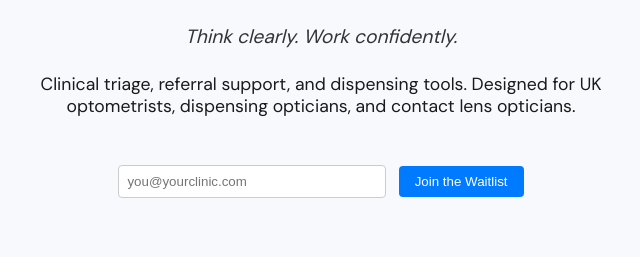
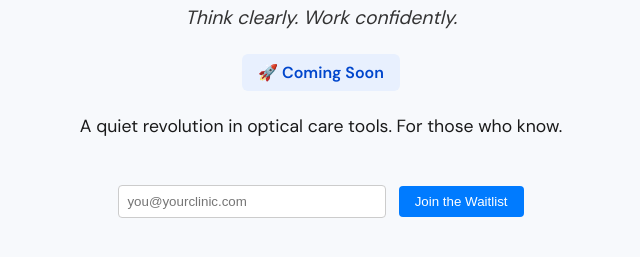
Before and after one commit to heshamgoda87/optoguide-landing, a plain HTML site: page index.html in a window 1280 px wide. Shown: the part 389-646 px from the top of the page, without its empty margins (319-959 px from the left). Drawn offline with Linux system fonts and the light colour scheme.

Commit message:
Update index.html
20:28 with anayltics.
23-04-2025

```diff
--- a/index.html
+++ b/index.html
@@ -5,6 +5,7 @@
   <meta name="viewport" content="width=device-width, initial-scale=1.0" />
   <title>OptoGuide</title>
   <link href="https://fonts.googleapis.com/css2?family=DM+Sans:wght@400;600;800&display=swap" rel="stylesheet" />
+  <script defer src="https://umami-production-b099.up.railway.app/script.js" data-website-id="2e09662d-3ef5-4a49-af71-1f0b063812d5"></script>
   <style>
     body {
       margin: 0;
@@ -39,6 +40,16 @@
       font-style: italic;
       color: #333;
       margin-bottom: 1.5rem;
+    }
+
+    .coming-soon-banner {
+      background-color: #e8f0fe;
+      color: #0046cc;
+      font-weight: 600;
+      padding: 0.5rem 1rem;
+      border-radius: 6px;
+      margin-bottom: 1.5rem;
+      font-size: 1rem;
     }
 
     .description {
@@ -78,8 +89,9 @@
   <h1 class="brand-title">OptoGuide</h1>
   <h2 class="tagline">You know what to do. Let’s help you do it.</h2>
   <p class="sub-tagline">Think clearly. Work confidently.</p>
+  <div class="coming-soon-banner">🚀 Coming Soon</div>
   <p class="description">
-    Clinical triage, referral support, and dispensing tools. Designed for UK optometrists, dispensing opticians, and contact lens opticians.
+      A quiet revolution in optical care tools. For those who know.
   </p>
 
   <form id="waitlist-form">
```
